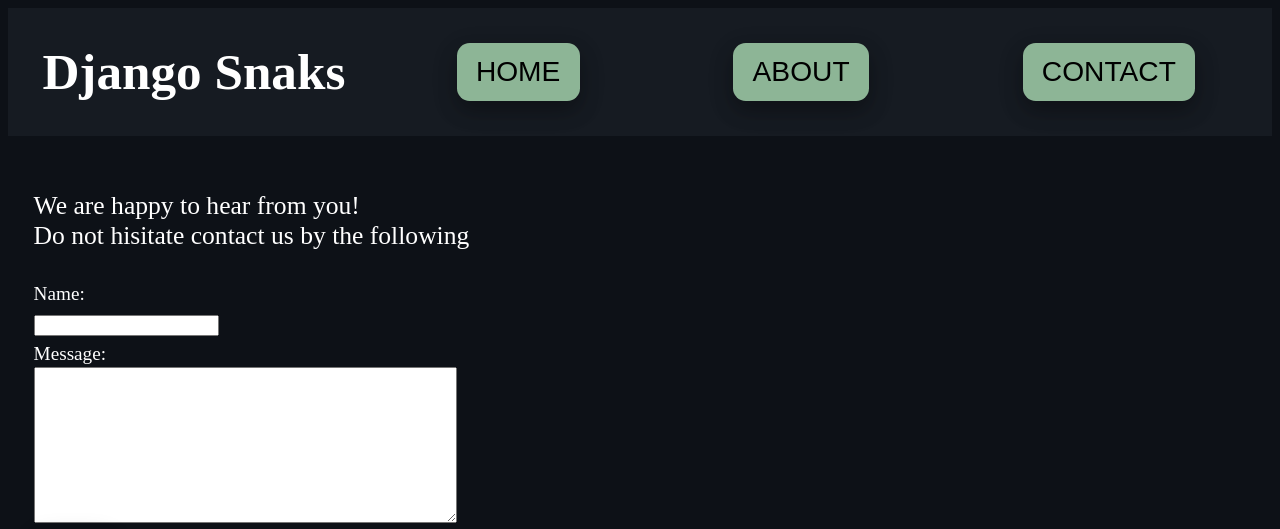
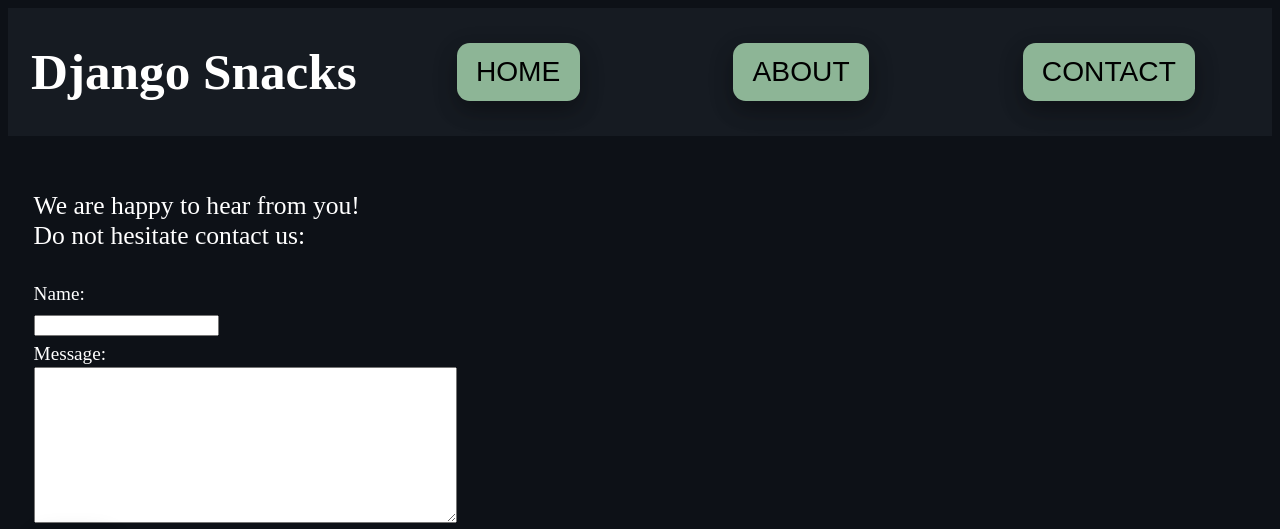
Before and after one commit to emad-almajdalawi/django-snacks, a Django app: page /contact/ in a window 1280 px wide. Shown: the top 529 px of the page. Run offline with Django 4.2, Linux system fonts and the light colour scheme.

Commit message:
fix : typo

```diff
--- a/snacks_project/templates/base.html
+++ b/snacks_project/templates/base.html
@@ -13,7 +13,7 @@
 <body style = 'background-color:#0D1117; font-size: 2vw; color: white;'>
     <header style = 'background-color:#161B22;  display: grid; grid-template-columns: 1.25fr 3fr; justify-content: space-between; text-align: center;'>
         <div>
-            <h1>Django Snaks</h1>
+            <h1>Django Snacks</h1>
         </div>
         <nav style = 'display: flex; justify-content: space-around; align-items: center;'>
             <a href="/"><button type="button" style= 'font-size: 2.2vw;'>HOME</button></a>
--- a/snacks_project/templates/contact.html
+++ b/snacks_project/templates/contact.html
@@ -5,7 +5,7 @@
 {% block content %}
 We are happy to hear from you!
 </br>
-Do not hisitate contact us by the following
+Do not hesitate contact us:
 {% endblock %}
 
 {% block body %}
```
